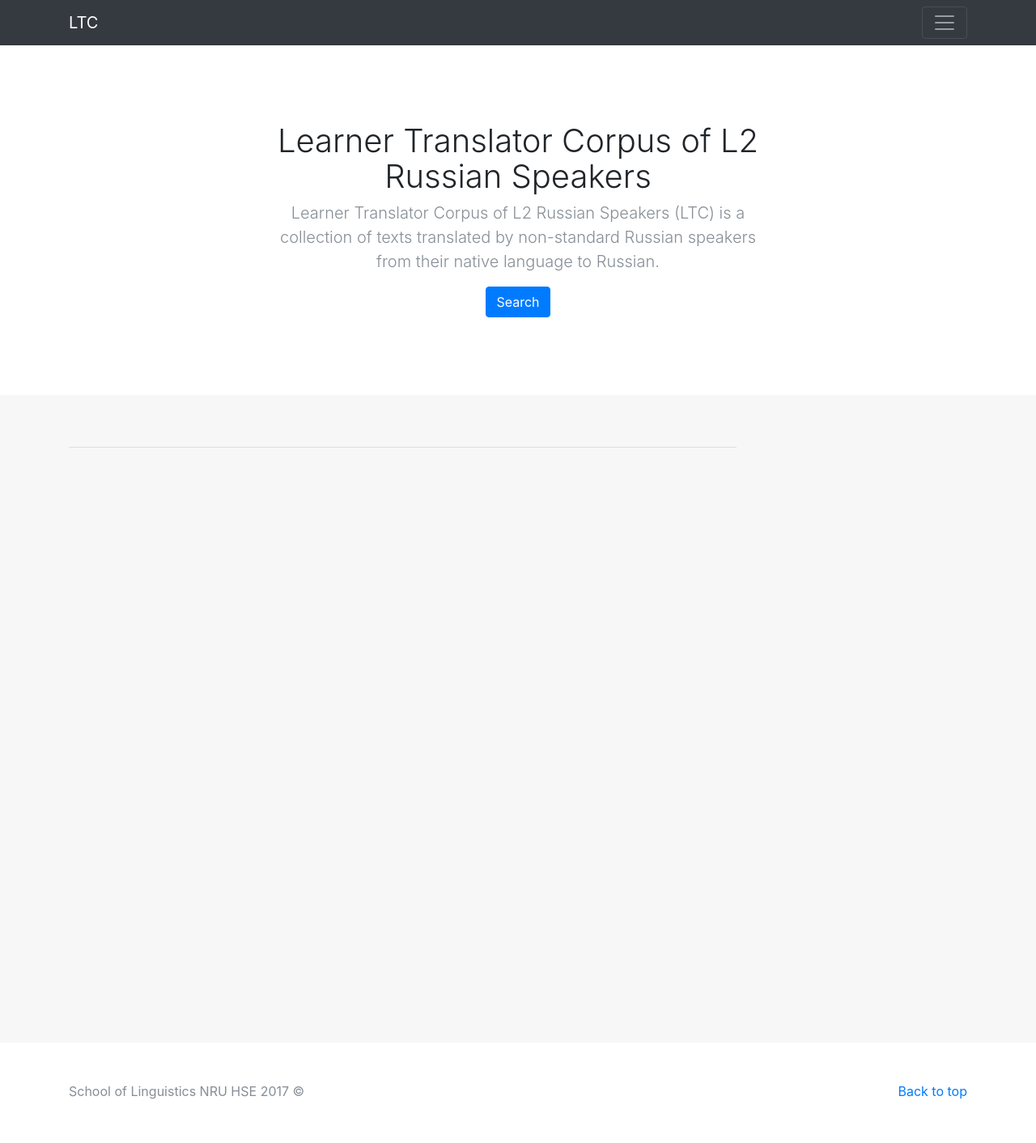
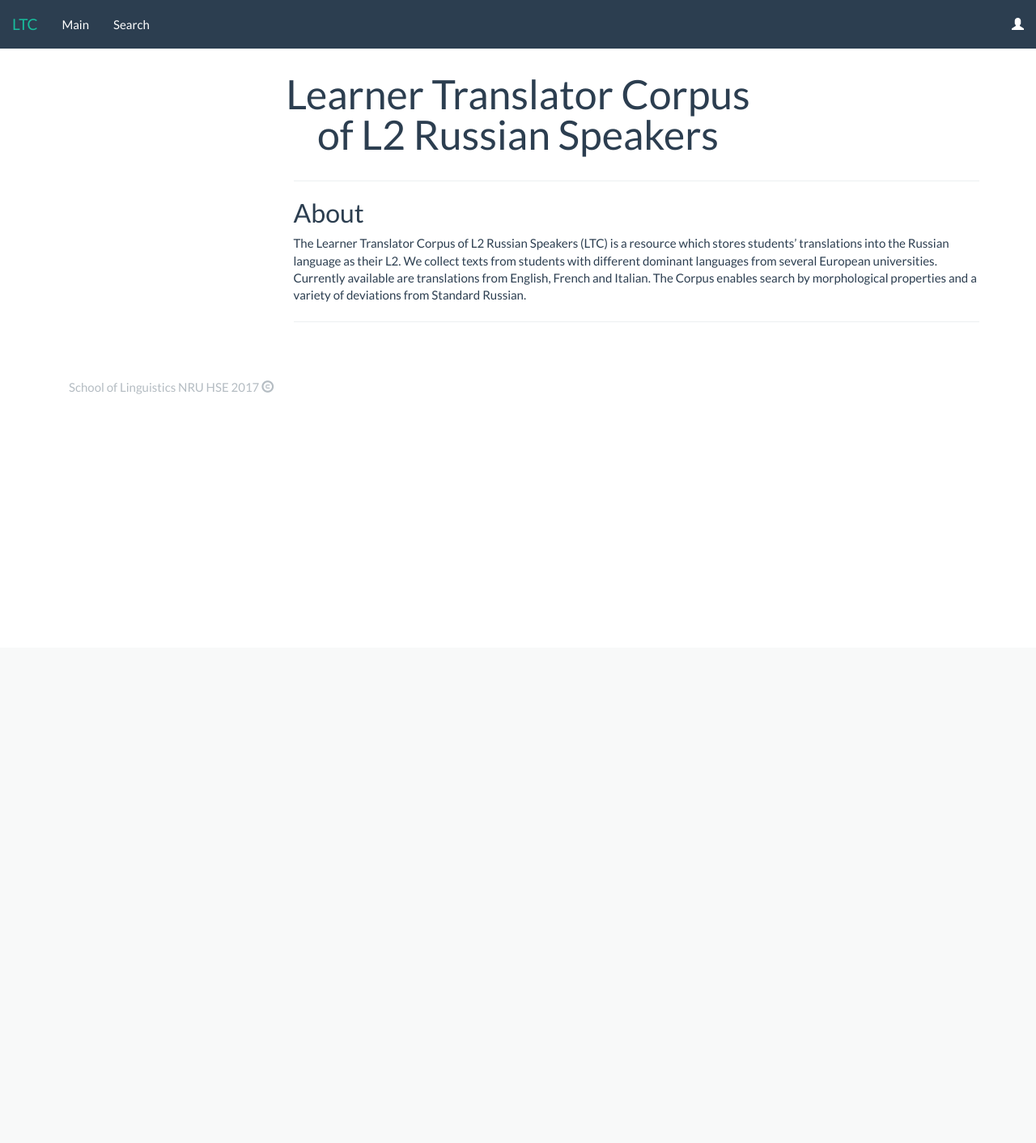
Before and after one commit to nikitaremnev/Learner_Translator_Corpus, a Django app: page / in a window 1280 px wide. Shown: the whole page at 81% size. After the commit the page ends 487 px from the top, so only its background shows below. Run offline with Django 3.2, Linux system fonts and the light colour scheme; some libraries are stand-ins or nearby versions.

Commit message:
start_page edit

```diff
--- a/templates/base.html
+++ b/templates/base.html
@@ -164,30 +164,15 @@
 <div id="masthead">
   <div class="container">
       <div class="row">
-        <div class="col-md-7">
-          <h1 id="top">
+        <div>
+          <h1 id="top" align="center">
           {% block top-name %}
-          {% trans "LTC"%}
+          {% trans "Learner Translator Corpus"%}
+          <br>
+        {% trans "of L2 Russian Speakers"%}
           {% endblock %}
-            <p class="lead">{% trans "Russian Learner Corpus"%}</p>
+
           </h1>
-        </div>
-        <div class="col-md-5">
-
-            <div class="well well-lg">
-              <div class="row">
-                <div class="col-sm-6">
-                    {% block well %}
-        	      	<img src="{% static "img/placeholder.png" %}" class="img-responsive">
-                        {% endblock %}
-                </div>
-
-                <div class="col-sm-6">
-	              	Error of the day
-                </div>
-              </div>
-            </div>
-
         </div>
       </div>
 
@@ -201,7 +186,7 @@
       <!--left-->
       <div class="col-md-3" id="leftCol">
         <ul class="nav nav-stacked" id="sidebar">
-          <li><a href="#sec0">{% trans "About"%}</a></li>
+
         </ul>
       </div><!--/left-->
 
@@ -209,10 +194,7 @@
       <div class="col-md-9">
           <hr id="sec0">
           <h2 >{% trans "About"%}</h2>
-          <p>Corpus of Russian Student Texts (CoRST) is a collection of Russian texts written by students of different universities. Currently, the size of the corpus is about 2.5 million tokens. The texts are annotated in several  ways (metatextual annotation, morphological annotation and error markup), which enables users to perform many types of search in the corpus.</p>
-          <p>The corpus was created on the platform of the Eastern Armenian National Corpus (<a href="http://eanc.net/" target="_blank">EANC</a>); to learn more about how to use the corpus and the search request language, please, consult the <a href="http://eanc.net/en/help/" target="_blank" >help page</a> of EANC.</p>
-          <p>Corpus of Russian Student Texts is a comprehensive reference system intended for researchers, teachers, students, as well as everyone interested in the problems of modern Russian grammar, current processes in lexis, morphology and syntax of modern Russian.</p>
-
+          <p>The Learner Translator Corpus of L2 Russian Speakers (LTC) is a resource which stores students’ translations into the Russian language as their L2. We collect texts from students with different dominant languages from several European universities. Currently available are translations from English, French and Italian. The Corpus enables search by morphological properties and a variety of deviations from Standard Russian.</p>
           <hr id="sec1">
       </div>
     {% endblock content%}
--- a/templates/start.html
+++ b/templates/start.html
@@ -1,115 +1,15 @@
-<!DOCTYPE html>
-<html lang="en">
-  <head>
-    <meta charset="utf-8">
-    <meta name="viewport" content="width=device-width, initial-scale=1, shrink-to-fit=no">
-    <meta name="description" content="">
-    <meta name="author" content="">
-    <link rel="icon" href="../../../../favicon.ico">
+{% extends "base.html" %}
+{% load staticfiles %}
+{% load i18n %}
 
-    <title>LTC: Learner Translator Corpus of L2 Russian Speakers</title>
+{% block links %}
+          <link href="{% static "css/style.css" %}" rel="stylesheet">
+    <link href="{% static "css/styles.css" %}" rel="stylesheet">
+  {% endblock %}
 
-    <!-- Bootstrap core CSS -->
-    <link href="../static/css/bootstrap.min.css" rel="stylesheet">
+<div id="masthead">
+  <div class="container">
 
 
-    <!-- Custom styles for this template -->
-    <link href="../static/css/style.css" rel="stylesheet">
-
-
-  </head>
-
-  <body>
-
-    <div class="collapse bg-dark" id="navbarHeader">
-      <div class="container">
-        <div class="row">
-          <div class="col-sm-8 py-4">
-            <h4 class="text-white">Contribute</h4>
-            <p class="text-muted">Learner Translator Corpus of L2 Russian Speakers (LTC) is a collection of texts translated by non-standard Russian speakers from their native language to Russian.</p>
-          </div>
-          <div class="col-sm-4 py-4">
-            <h4 class="text-white">Contact</h4>
-            <ul class="list-unstyled">
-              <li><a href="http://www.web-corpora.net/RLC/" class="text-white">RLC</a></li>
-              <li><a href="#" class="text-white">Email us</a></li>
-            </ul>
-
-
-          </div>
-
-        </div>
-
-      </div>
-
-    </div>
-
-    <div class="navbar navbar-dark bg-dark">
-      <div class="container d-flex justify-content-between">
-        <a href="/admin/login/" class="navbar-brand">LTC</a>
-        <button class="navbar-toggler" type="button" data-toggle="collapse" data-target="#navbarHeader" aria-controls="navbarHeader" aria-expanded="false" aria-label="Toggle navigation">
-          <span class="navbar-toggler-icon"></span>
-        </button>
-
-
-      </div>
-    </div>
-
-
-
-    <section class="jumbotron text-center">
-      <div class="container">
-        <h1 class="jumbotron-heading">Learner Translator Corpus of L2 Russian Speakers</h1>
-        <p class="lead text-muted">Learner Translator Corpus of L2 Russian Speakers (LTC) is a collection of texts translated by non-standard Russian speakers from their native language to Russian.</p>
-        <p>
-          <a href="/search/" class="btn btn-primary">Search</a>
-        </p>
-      </div>
-    </section>
-
-    <div class="album text-muted"><!--/masthead-->
-
-
-
-      <!--main-->
-<div class="container">
-
-	<div class="row">
-
-      <div class="col-md-9">
-
-
-
-          <hr id="sec3">
-
-      </div>
-        </div>
-      </div>
-    </div>
-
-    <footer class="text-muted">
-      <div class="container">
-        <p class="float-right">
-          <a href="#">Back to top</a>
-        </p>
-        <p>School of Linguistics NRU HSE 2017 &copy;</p>
-      </div>
-    </footer>
-
-    <!-- Bootstrap core JavaScript
-    ================================================== -->
-    <!-- Placed at the end of the document so the pages load faster -->
-    <script src="https://code.jquery.com/jquery-3.2.1.slim.min.js" integrity="sha384-KJ3o2DKtIkvYIK3UENzmM7KCkRr/rE9/Qpg6aAZGJwFDMVNA/GpGFF93hXpG5KkN" crossorigin="anonymous"></script>
-    <script>window.jQuery || document.write('<script src="../../../../assets/js/vendor/jquery.min.js"><\/script>')</script>
-    <script src="../static/js/popper.min.js"></script>
-    <script src="../static/js/holder.min.js"></script>
-    <script>
-      $(function () {
-        Holder.addTheme("thumb", { background: "#55595c", foreground: "#eceeef", text: "Thumbnail" });
-      });
-    </script>
-    <script src="../static/js/bootstrap.min.js"></script>
-    <!-- IE10 viewport hack for Surface/desktop Windows 8 bug -->
-    <script src="../static/js/ie10-viewport-bug-workaround.js"></script>
-  </body>
-</html>
+</div>
+</div>
```
